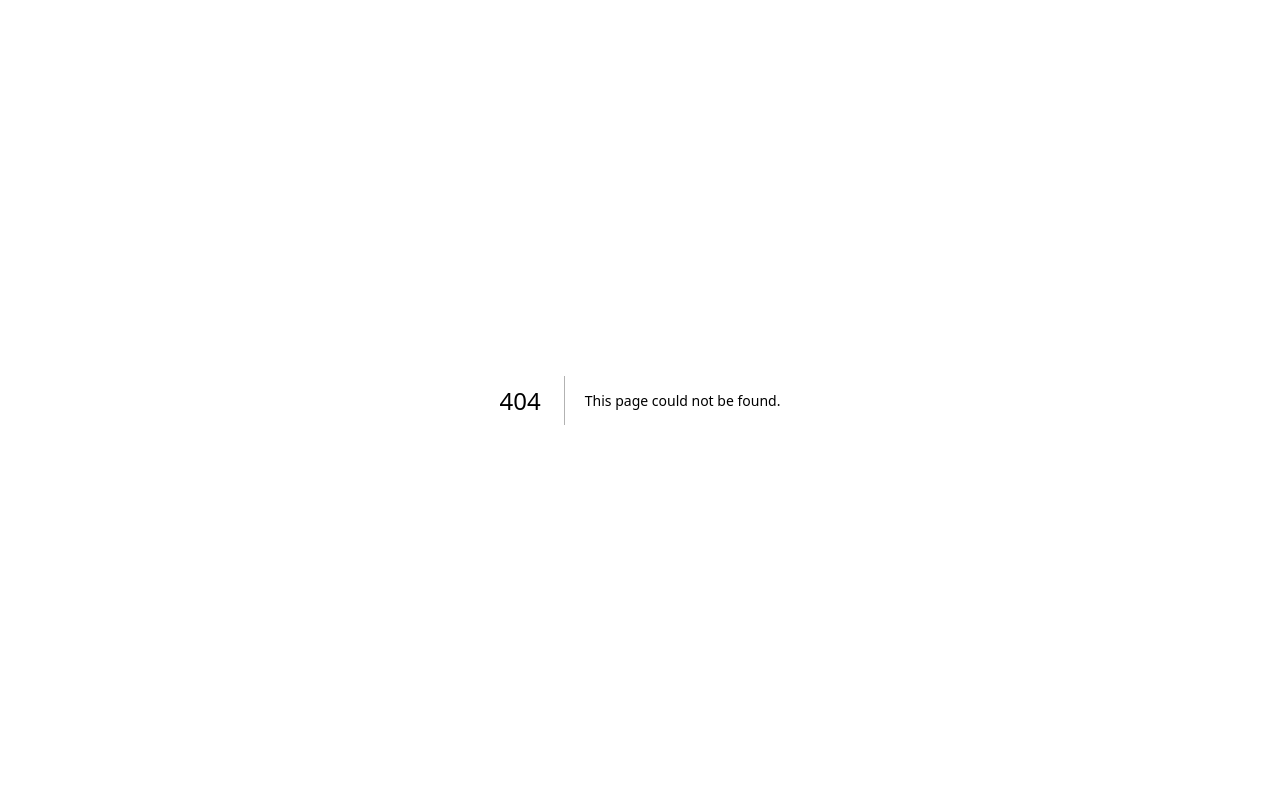
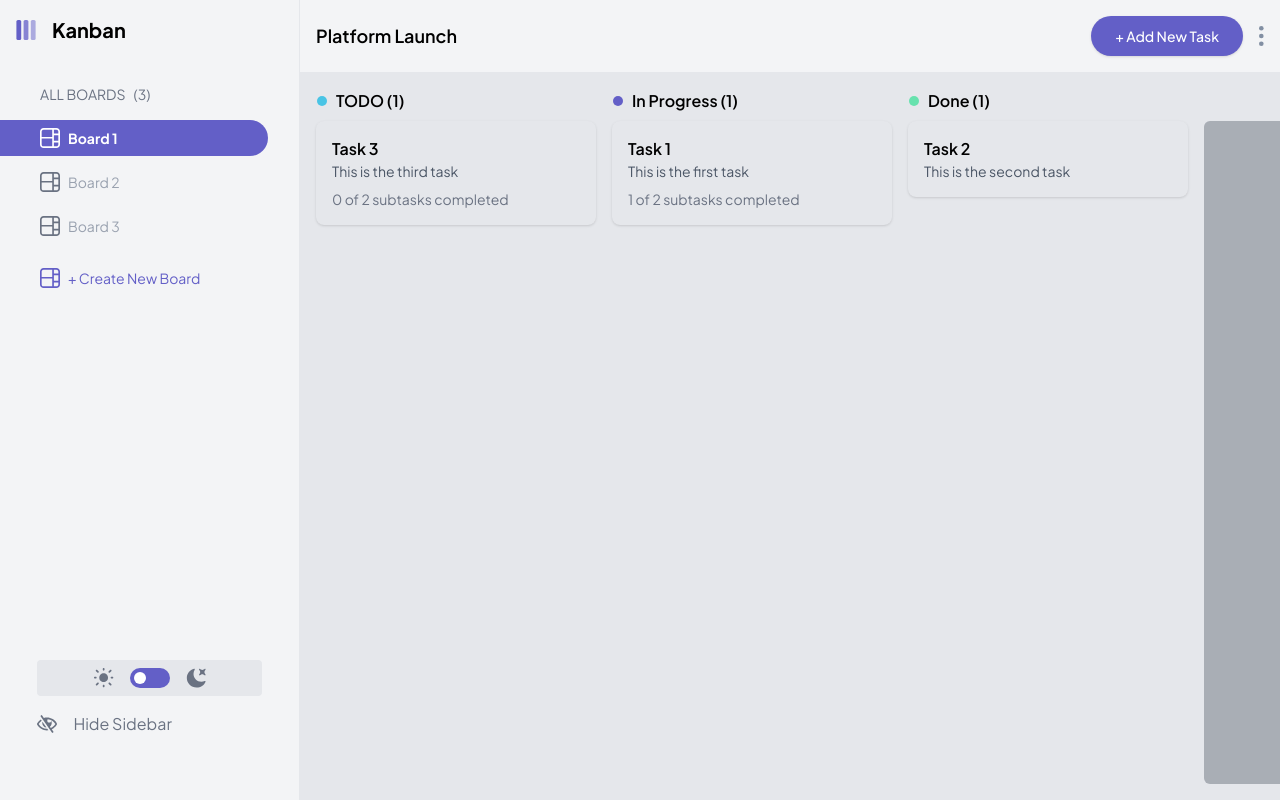
Before and after one commit to Hakdoooooooooooog/Kanban, a Next.js app: page /Dashboard in a window 1280 px wide. Before the commit this address had no page. Built offline with nearby package versions, Linux system fonts and the light colour scheme.

Commit message:
feat: Implement new layout structure for Dashboard; integrate Zustand for state management and remove SidebarContext

```diff
--- /dev/null
+++ b/app/Dashboard/[boardslug]/layout.tsx
@@ -0,0 +1,16 @@
+import Header from "@/kanban/components/Header";
+
+export default function BoardMainLayout({
+  children,
+}: Readonly<{
+  children: React.ReactNode;
+}>) {
+  return (
+    <div className="flex flex-col h-screen">
+      <Header />
+      <main className="flex-1 overflow-y-auto bg-gray-50 dark:bg-gray-900 p-4">
+        {children}
+      </main>
+    </div>
+  );
+}
--- /dev/null
+++ b/app/Dashboard/[boardslug]/page.tsx
@@ -0,0 +1,13 @@
+export default function BoardPage({
+  props,
+}: {
+  props: Promise<{ boardSlug: string }>;
+}) {
+  return (
+    <div className="flex flex-col h-full">
+      <div className="flex-1 overflow-y-auto p-4">
+        {/* Main content goes here */}
+      </div>
+    </div>
+  );
+}
--- /dev/null
+++ b/app/Dashboard/page.tsx
@@ -0,0 +1,16 @@
+import Board from "@/kanban/components/Board";
+import Header from "@/kanban/components/Header";
+import MainContent from "@/kanban/components/MainContent";
+import Sidebar from "@/kanban/components/Sidebar";
+
+export default function Dashboard() {
+  return (
+    <div className="flex min-h-screen relative overflow-hidden custom-scrollbar">
+      <Sidebar />
+      <MainContent>
+        <Header />
+        <Board />
+      </MainContent>
+    </div>
+  );
+}
--- a/app/page.tsx
+++ b/app/page.tsx
@@ -1,21 +1,5 @@
-"use client";
-
-import { SidebarProvider } from "../contexts/SidebarContext";
-import Header from "../components/Header";
-import Sidebar from "../components/Sidebar";
-import MainContent from "../components/MainContent";
-import Board from "../components/Board";
+import { redirect } from "next/navigation";
 
 export default function Home() {
-  return (
-    <SidebarProvider>
-      <div className="flex min-h-screen relative overflow-hidden custom-scrollbar">
-        <Sidebar />
-        <MainContent>
-          <Header />
-          <Board />
-        </MainContent>
-      </div>
-    </SidebarProvider>
-  );
+  redirect("/Dashboard");
 }
--- a/components/Board/index.tsx
+++ b/components/Board/index.tsx
@@ -1,3 +1,5 @@
+"use client";
+
 import React from "react";
 import Button from "../button";
 import Modal from "./components/modal";
@@ -11,6 +13,7 @@ type Column = {
 
 export type Tasks = {
   id: string;
+  boardId: string;
   title: string;
   description?: string;
   columnName: string;
@@ -33,12 +36,14 @@ const defaultColumns: Column[] = [
 const SampleTasks: Tasks[] = [
   {
     id: "1",
+    boardId: "1",
     title: "Task 1",
     description: "This is the first task",
     columnName: "in-progress",
     subtasks: [
       {
         id: "1.1",
+        boardId: "1",
         taskId: "1",
         title: "Subtask 1.1",
         columnName: "todo",
@@ -46,6 +51,7 @@ const SampleTasks: Tasks[] = [
       },
       {
         id: "1.2",
+        boardId: "1",
         taskId: "1",
         title: "Subtask 1.2",
         columnName: "done",
@@ -55,18 +61,21 @@ const SampleTasks: Tasks[] = [
   },
   {
     id: "2",
+    boardId: "1",
     title: "Task 2",
     description: "This is the second task",
     columnName: "done",
   },
   {
     id: "3",
+    boardId: "1",
     title: "Task 3",
     description: "This is the third task",
     columnName: "todo",
     subtasks: [
       {
         id: "3.1",
+        boardId: "1",
         taskId: "3",
         title: "Subtask 3.1",
         columnName: "todo",
@@ -74,6 +83,7 @@ const SampleTasks: Tasks[] = [
       },
       {
         id: "3.2",
+        boardId: "1",
         taskId: "3",
         title: "Subtask 3.2",
         columnName: "in-progress",
--- a/components/MainContent.tsx
+++ b/components/MainContent.tsx
@@ -2,14 +2,14 @@
 
 import React, { useRef, useEffect } from "react";
 import { gsap } from "gsap";
-import { useSidebar } from "../contexts/SidebarContext";
+import useSidebarStore from "../lib/useSidebarStore";
 
 interface MainContentProps {
   children: React.ReactNode;
 }
 
 const MainContent = ({ children }: MainContentProps) => {
-  const { isSidebarHidden } = useSidebar();
+  const { isSidebarHidden } = useSidebarStore();
   const contentRef = useRef<HTMLDivElement>(null);
 
   useEffect(() => {
--- a/components/Sidebar/components/BoardsList.tsx
+++ b/components/Sidebar/components/BoardsList.tsx
@@ -1,41 +1,55 @@
-import React from "react";
+import React, { useState, useEffect } from "react";
 import FluentBoardSplit24Regular from "../../SVGIcons/FluentBoardSplit24Regular";
+import { BoardStore } from "@/kanban/lib/useBoardStore";
 
-interface Board {
-  id: string;
-  name: string;
-  isActive?: boolean;
-}
-
-interface BoardsListProps {
-  boards?: Board[];
-  onAddBoard?: () => void;
-}
+// Skeleton component for loading state
+const BoardSkeleton = () => (
+  <li className="w-full flex items-center gap-2 p-4 pl-10">
+    <div className="w-5 h-5 bg-gray-300 dark:bg-gray-600 rounded animate-pulse"></div>
+    <div className="h-4 bg-gray-300 dark:bg-gray-600 rounded animate-pulse flex-1 max-w-32"></div>
+  </li>
+);
 
 const BoardsList = ({
-  boards = [
-    { id: "1", name: "Item 1", isActive: true },
-    { id: "2", name: "Item 2" },
-    { id: "3", name: "Item 3" },
-  ],
-  onAddBoard,
-}: BoardsListProps) => {
+  boards,
+  addBoard,
+  setActiveBoard,
+}: Pick<BoardStore, "boards" | "addBoard" | "setActiveBoard">) => {
+  const [isLoading, setIsLoading] = useState(true);
+
+  useEffect(() => {
+    const timer = setTimeout(() => {
+      setIsLoading(false);
+    }, 300);
+
+    return () => clearTimeout(timer);
+  }, []);
+
+  const showSkeleton = isLoading || !boards || boards.length === 0;
+
   return (
     <div className="w-[95%] h-full flex flex-col gap-2 my-auto">
       <p className="text-sm text-gray-500 p-2 pl-10 dark:text-gray-400">
         ALL BOARDS
-        <span className="ml-2">({boards.length})</span>
+        <span className="ml-2">({showSkeleton ? "..." : boards.length})</span>
       </p>
       <div className="text-gray-500 dark:text-gray-400 pr-4">
         <ul className="flex flex-col gap-2 list-none p-0 m-0">
+          {showSkeleton ? (
+            <>
+              <BoardSkeleton />
+              <BoardSkeleton />
+              <BoardSkeleton />
+            </>
+          ) : (
+            <>
               {boards.map((board) => (
                 <li
                   key={board.id}
                   onClick={() => {
                     if (board.isActive) return;
 
-                // Handle board selection logic here
-                console.log(`Selected board: ${board.name}`);
+                    setActiveBoard(board.id);
                   }}
                   className={`item ${board.isActive ? "active" : ""}`}
                 >
@@ -49,13 +63,20 @@ const BoardsList = ({
                 />
                 <span
                   className="text-sm cursor-pointer"
-              onClick={
-                onAddBoard || (() => console.log("Add New Board clicked"))
-              }
+                  onClick={() => {
+                    // This is the default values for now, should replace with true value via modal
+                    addBoard({
+                      id: Date.now().toString(),
+                      name: "New Board",
+                      isActive: false,
+                    });
+                  }}
                 >
                   + Create New Board
                 </span>
               </li>
+            </>
+          )}
         </ul>
       </div>
     </div>
--- a/components/Sidebar/index.tsx
+++ b/components/Sidebar/index.tsx
@@ -2,25 +2,38 @@
 
 import React, { useRef, useEffect } from "react";
 import { gsap } from "gsap";
-import { useSidebar } from "../../contexts/SidebarContext";
 import SidebarHeader from "./components/SidebarHeader";
 import BoardsList from "./components/BoardsList";
 import ThemeToggle from "../ThemeToggle";
 import SidebarFooter from "./components/SidebarFooter";
+import { Board, useBoardStore } from "@/kanban/lib/useBoardStore";
+import { useShallow } from "zustand/shallow";
+import useSidebarStore from "@/kanban/lib/useSidebarStore";
+
+const boardItems: Board[] = [
+  { id: "1", name: "Board 1", isActive: true },
+  { id: "2", name: "Board 2" },
+  { id: "3", name: "Board 3" },
+];
 
 const Sidebar = () => {
-  const { setSidebarHidden } = useSidebar();
+  const { boards, setBoard, setActiveBoard, addBoard } = useBoardStore(
+    useShallow((state) => ({
+      boards: state.boards,
+      setBoard: state.setBoards,
+      setActiveBoard: state.setActiveBoard,
+      addBoard: state.addBoard,
+    }))
+  );
+  const { toggleSidebar } = useSidebarStore();
+
   const sidebarRef = useRef<HTMLDivElement>(null);
   const showButtonRef = useRef<HTMLButtonElement>(null);
-
-  const handleAddBoard = () => {
-    console.log("Add New Board clicked");
-  };
 
   const handleHideSidebar = () => {
     if (!sidebarRef.current || !showButtonRef.current) return;
 
-    setSidebarHidden(true);
+    toggleSidebar();
 
     const tl = gsap.timeline();
 
@@ -61,7 +74,7 @@ const Sidebar = () => {
       x: 0,
       duration: 0.4,
       ease: "power2.inOut",
-      onComplete: () => setSidebarHidden(false),
+      onComplete: () => toggleSidebar(),
     });
   };
 
@@ -70,6 +83,13 @@ const Sidebar = () => {
       gsap.set(showButtonRef.current, { x: -60, opacity: 0, scale: 0.8 });
     }
   }, []);
+
+  useEffect(() => {
+    // Initialize boards if not already set
+    if (!boards || boards.length === 0) {
+      setBoard(boardItems);
+    }
+  }, [boards, setBoard]);
 
   return (
     <>
@@ -81,7 +101,11 @@ const Sidebar = () => {
       >
         <SidebarHeader />
 
-        <BoardsList onAddBoard={handleAddBoard} />
+        <BoardsList
+          boards={boards}
+          addBoard={addBoard}
+          setActiveBoard={setActiveBoard}
+        />
 
         <div className="w-3/4 flex flex-col gap-4 justify-between pb-16 mx-auto">
           <ThemeToggle />
--- a/contexts/SidebarContext.tsx
+++ /dev/null
@@ -1,32 +0,0 @@
-import React, { createContext, JSX, useContext, useState } from "react";
-
-interface SidebarContextType {
-  isSidebarHidden: boolean;
-  setSidebarHidden: (hidden: boolean) => void;
-}
-
-const SidebarContext = createContext<SidebarContextType | undefined>(undefined);
-
-export const SidebarProvider: React.FC<{ children: React.ReactNode }> = ({
-  children,
-}): JSX.Element => {
-  const [isSidebarHidden, setIsSidebarHidden] = useState(false);
-
-  const setSidebarHidden = (hidden: boolean) => {
-    setIsSidebarHidden(hidden);
-  };
-
-  return (
-    <SidebarContext.Provider value={{ isSidebarHidden, setSidebarHidden }}>
-      {children}
-    </SidebarContext.Provider>
-  );
-};
-
-export const useSidebar = (): SidebarContextType => {
-  const context = useContext(SidebarContext);
-  if (context === undefined) {
-    throw new Error("useSidebar must be used within a SidebarProvider");
-  }
-  return context;
-};
--- /dev/null
+++ b/lib/useBoardStore.ts
@@ -0,0 +1,50 @@
+import { create } from "zustand";
+import { persist } from "zustand/middleware";
+
+export interface Board {
+  id: string;
+  name: string;
+  isActive?: boolean;
+}
+
+export type BoardStore = {
+  boards: Board[];
+  setBoards: (boards: Board[]) => void;
+  setActiveBoard: (boardId: string) => void;
+  getActiveBoard: () => Board | undefined;
+  addBoard: (board: Board) => void;
+  removeBoard: (board: Board) => void;
+};
+
+export const useBoardStore = create<BoardStore>()(
+  persist(
+    (set, get) => ({
+      boards: [] as Board[],
+      setBoards: (boards: Board[]) => set({ boards }),
+      setActiveBoard: (boardId: string) =>
+        set((state) => ({
+          boards: state.boards.map((board) => {
+            return {
+              ...board,
+              isActive: board.id === boardId,
+            };
+          }),
+        })),
+      getActiveBoard: (): Board | undefined => {
+        const state = get();
+        return state.boards.find((board) => board.isActive);
+      },
+      addBoard: (board: Board) =>
+        set((state) => ({
+          boards: [...state.boards, board],
+        })),
+      removeBoard: (board: Board) =>
+        set((state) => ({
+          boards: state.boards.filter((b) => b.id !== board.id),
+        })),
+    }),
+    {
+      name: "board-storage", // Name of the item in the storage
+    }
+  )
+);
--- /dev/null
+++ b/lib/useSidebarStore.ts
@@ -0,0 +1,14 @@
+import { create } from "zustand";
+
+type SidebarStore = {
+  isSidebarHidden: boolean;
+  toggleSidebar: () => void;
+};
+
+const useSidebarStore = create<SidebarStore>((set) => ({
+  isSidebarHidden: false,
+  toggleSidebar: () =>
+    set((state) => ({ isSidebarHidden: !state.isSidebarHidden })),
+}));
+
+export default useSidebarStore;
```
Lines whose indentation alone changed are shown as unchanged.
